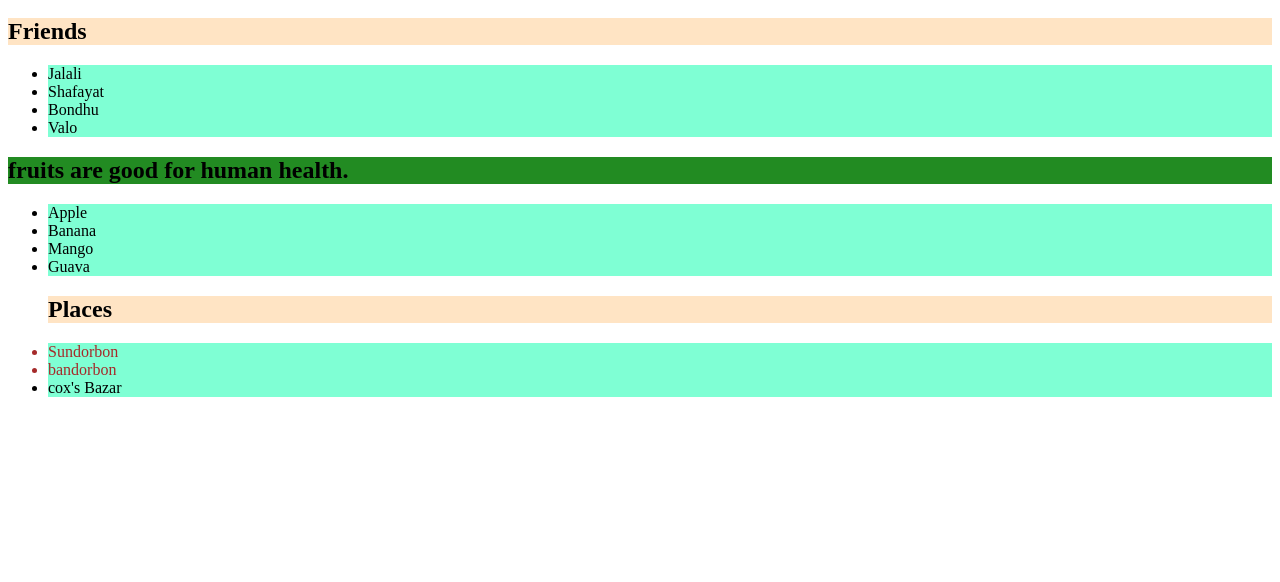
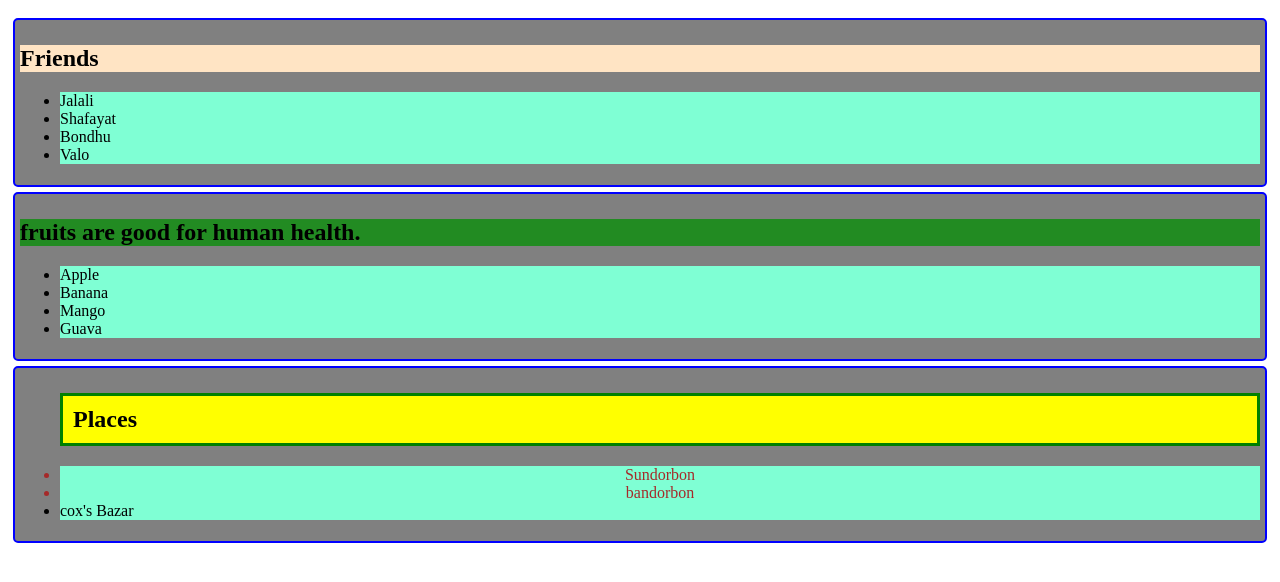
Before and after one commit to Rahmat-Ullah/tour-to-dom, a plain HTML site: page index.html in a window 1280 px wide. Shown: the part 120-702 px from the top of the page. Drawn offline with Linux system fonts and the light colour scheme.

Commit message:
css manipulate by js

```diff
--- a/index.html
+++ b/index.html
@@ -15,6 +15,7 @@
         }
         .inportant-places{
             color: brown;
+            text-align: center;
         }
     </style>
 </head>
@@ -33,8 +34,8 @@
                 <li>Valo</li>
             </ul>
         </section>
-        <section>
-            <h1 id="fruits">Fruits</h1>
+        <section class="fruits-container">
+            <h1 id="fruits" class="fruits are very much healthy for human bodies">Fruits</h1>
             <ul>
                 <li>Apple</li>
                 <li>Banana</li>
@@ -53,6 +54,7 @@
     </main>
 
     <script src="js/dom.js"></script>
+    <script src="js/style.js"></script>
     <script>
         const liCollection = document.getElementsByTagName('li');
         // console.log(liCollection);
@@ -67,7 +69,7 @@
 
         const className = document.getElementsByClassName('important-palces');
         for(const place of className){
-            console.log(place.innerText);
+            // console.log(place.innerText);
         }
 
         const fruitsName = document.getElementById('fruits');
@@ -79,7 +81,7 @@
         const someLi = document.querySelectorAll('fruits');
         // console.log(someLi);
         for(const li of someLi){
-            console.log(li.innerText);
+            // console.log(li.innerText);
         }
     </script>
 </body>
--- a/js/dom.js
+++ b/js/dom.js
@@ -1,2 +1,2 @@
-console.log('hello from JS');
-console.log(document.body);
+// console.log('hello from JS');
+// console.log(document.body);
--- /dev/null
+++ b/js/style.js
@@ -0,0 +1,17 @@
+const sections = document.querySelectorAll('section');
+for(const section of sections){
+    section.style.border = '2px solid blue';
+    section.style.margin = '5px';
+    section.style.borderRadius = '5px';
+    section.style.padding = '5px';
+    section.style.backgroundColor = 'grey';
+}
+
+
+const placesContainer = document.getElementById('places');
+placesContainer.style.backgroundColor = 'yellow';
+placesContainer.style.padding = '10px';
+placesContainer.style.border = '3px solid green';
+
+const textCenter = document.getElementById('inportant-places');
+textCenter.classList.remove('inportant-places');
```
